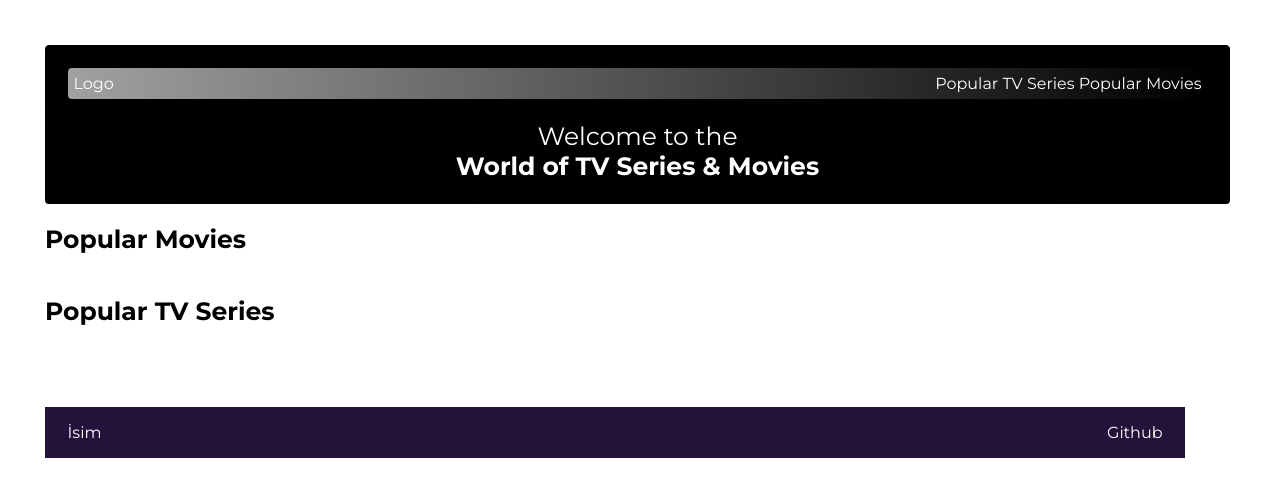
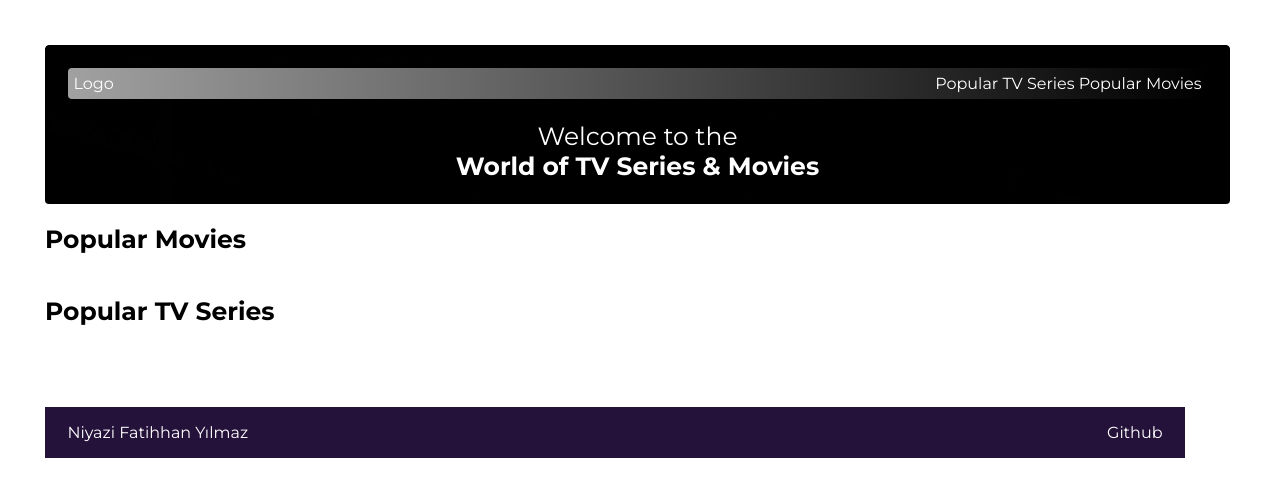
Before and after one commit to niyazifatihhan/movie-case, a plain HTML site: page index.html in a window 1280 px wide. Drawn offline with Linux system fonts and the light colour scheme; no server answers.

Commit message:
footer düzenlendi

```diff
--- a/index.html
+++ b/index.html
@@ -57,11 +57,11 @@
   </script>
 </body>
 <footer id="footer">
-    <p>
-      İsim
-    </p>
-    <div>
-      <a href="github.com">Github</a>
-    </div>
-  </footer>
+  <p>
+    Niyazi Fatihhan Yılmaz
+  </p>
+  <div>
+    <a target="_blank" href="https://github.com/niyazifatihhan/movie-case">Github</a>
+  </div>
+</footer>
 </html>
```
